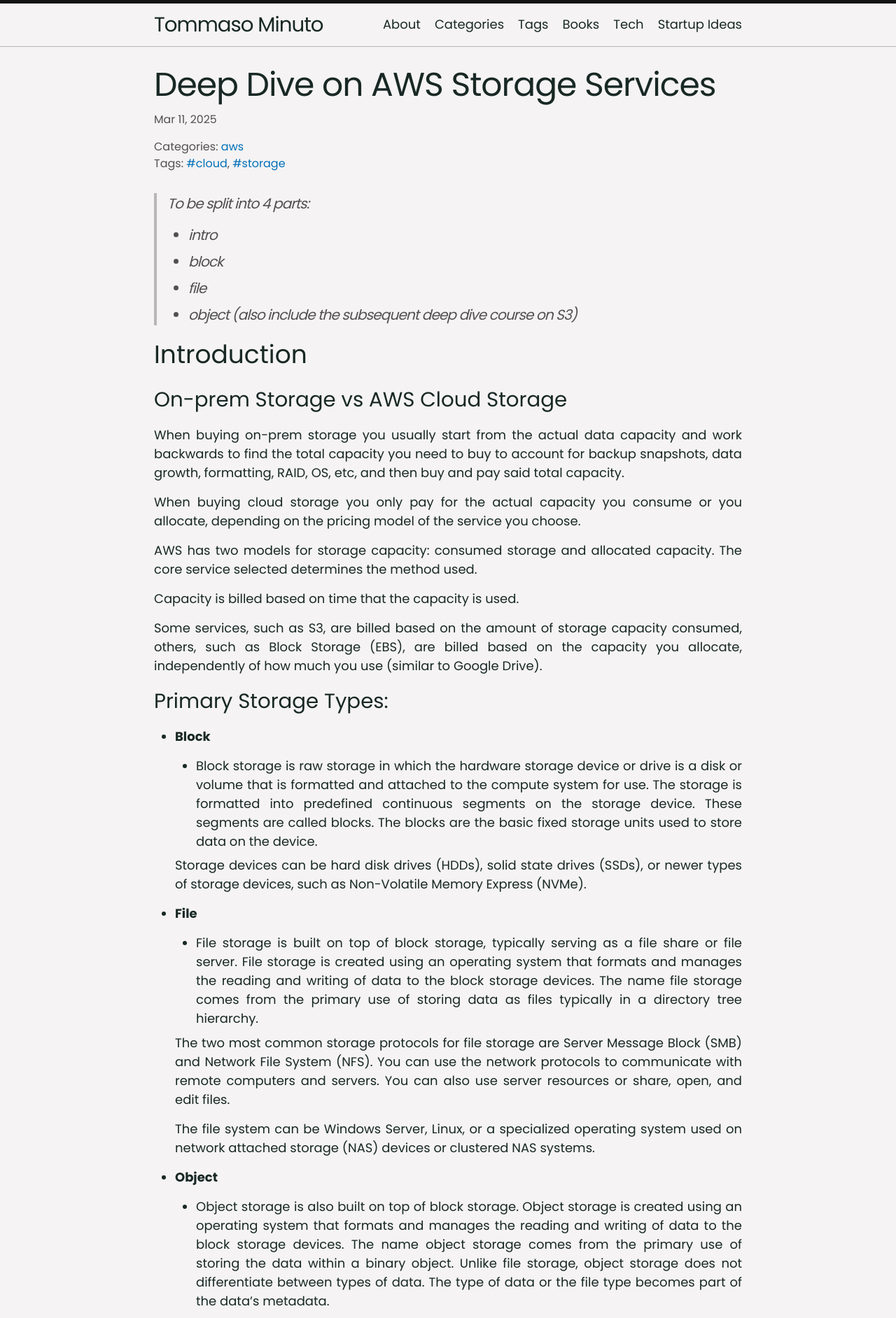
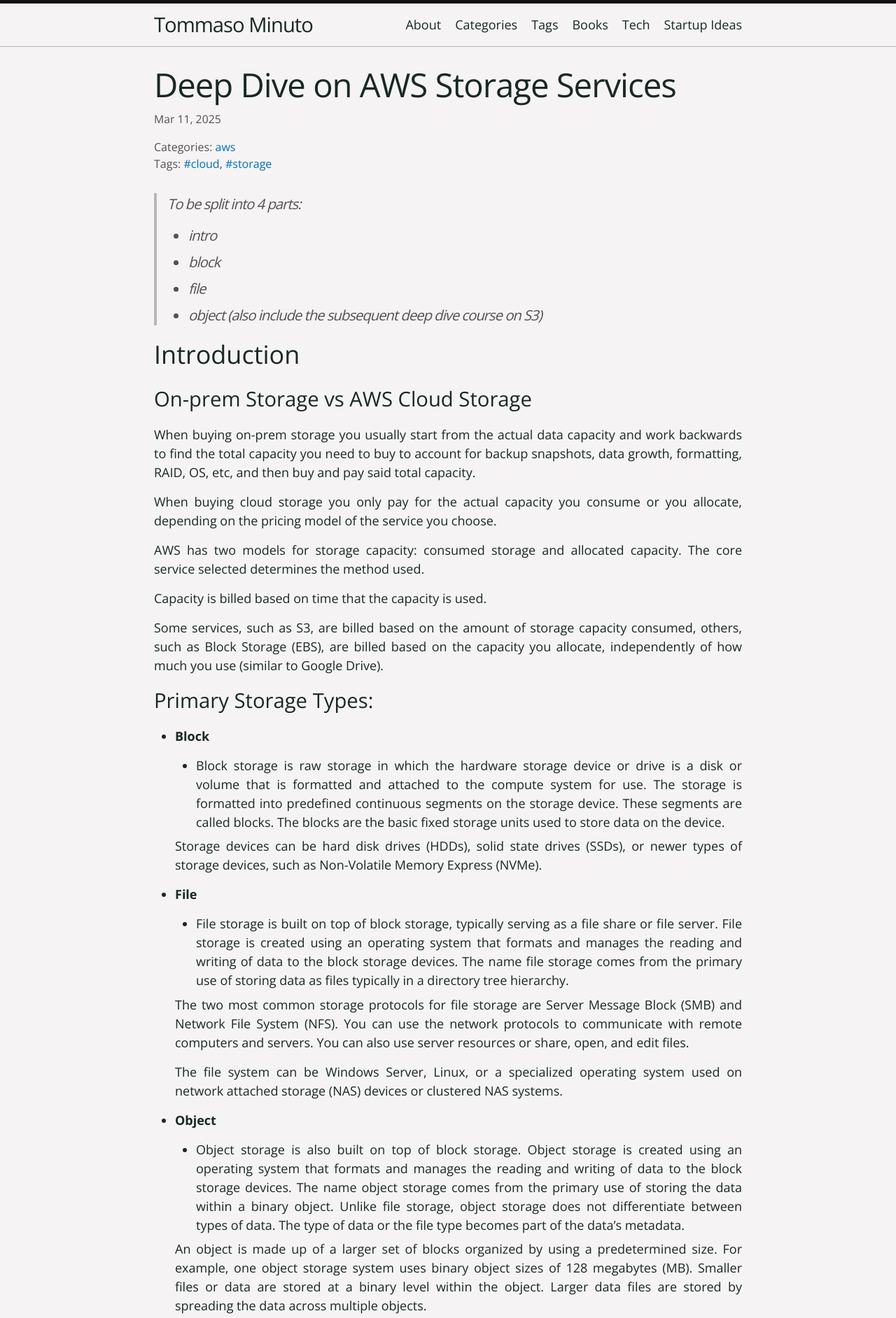
Before and after one commit to thetombrider/blog.thetombrider.xyz, a Jekyll site: the page built from _posts/aws/2025-03-11-aws-storage-dd.md, in a window 1280 px wide. Shown: the top 1884 px of the page at 70% size. Built offline with Jekyll 4.4.1, drawn with Linux system fonts in a browser that asks for light colours.

Commit message:
switch to Open Sans

```diff
--- a/_includes/head.html
+++ b/_includes/head.html
@@ -9,5 +9,5 @@
   {%- if jekyll.environment == 'production' and site.google_analytics -%}
     {%- include google-analytics.html -%}
   {%- endif -%}
-  <link href="https://fonts.googleapis.com/css2?family=Poppins:wght@400;700&display=swap" rel="stylesheet">
+  <link href="https://fonts.googleapis.com/css2?family=Open Sans:wght@400;700&display=swap" rel="stylesheet">
 </head>
--- a/_sass/minima.scss
+++ b/_sass/minima.scss
@@ -2,7 +2,7 @@
 
 // Define defaults for each variable.
 
-$base-font-family: 'Poppins', sans-serif !default;
+$base-font-family: 'Open Sans', sans-serif !default;
 $base-font-size:   18px !default;
 $base-font-weight: 400 !default;
 $small-font-size:  $base-font-size * 0.875 !default;
```
